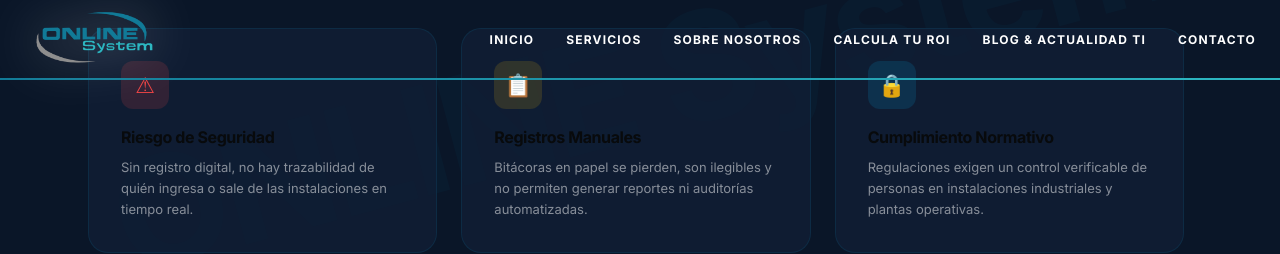
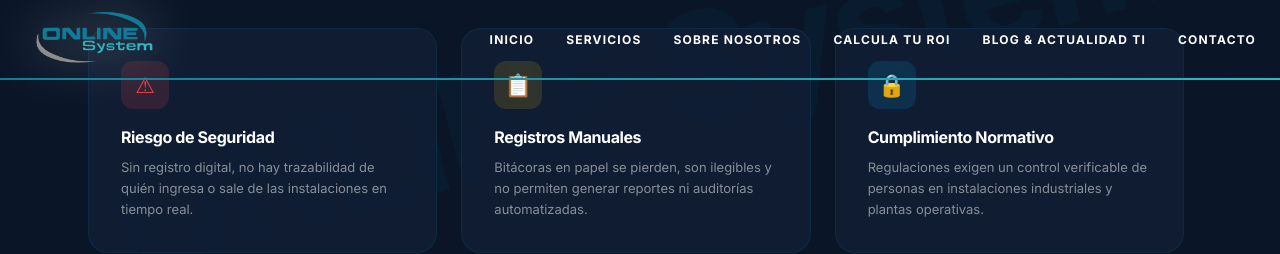
Before and after one commit to Tino0rcg/Panina-web-Online-2.0, a Next.js app: page / in a window 1280 px wide. Both pictures are taken after a click on the button 581 px from the left and 8587 px from the top of the page. Shown: the part 8228-8482 px from the top of the page. Built offline with nearby package versions, Linux system fonts and the light colour scheme.

Commit message:
fix: explicit white text for all internal card and step header tags in presentation

```diff
--- a/src/components/HybridSecurity.tsx
+++ b/src/components/HybridSecurity.tsx
@@ -267,7 +267,7 @@ export function HybridSecurity() {
                         <div className={`w-12 h-12 rounded-xl flex items-center justify-center text-[22px] mb-4 ${card.iconBg} ${card.iconColor}`}>
                           {card.icon}
                         </div>
-                        <h3 className="text-[16px] font-bold mb-2">{card.title}</h3>
+                        <h3 className="text-[16px] font-extrabold text-white mb-2">{card.title}</h3>
                         <p className="text-[13px] text-white/50 leading-[1.6]">{card.desc}</p>
                         {card.port && (
                           <p className={`mt-3 text-[11px] font-bold ${card.iconColor}`}>{card.port}</p>
@@ -352,7 +352,7 @@ export function HybridSecurity() {
                               {step.num}
                             </div>
                             <div>
-                              <h4 className="text-[16px] font-bold mb-1">{step.title}</h4>
+                              <h4 className="text-[16px] font-extrabold text-white mb-1">{step.title}</h4>
                               <p className="text-[13px] text-white/50 leading-[1.5]">{step.desc}</p>
                             </div>
                           </div>
@@ -380,7 +380,7 @@ export function HybridSecurity() {
                             {step.num}
                           </div>
                           <div>
-                            <h4 className="text-[16px] font-bold mb-1">{step.title}</h4>
+                            <h4 className="text-[16px] font-extrabold text-white mb-1">{step.title}</h4>
                             <p className="text-[13px] text-white/50 leading-[1.5]">{step.desc}</p>
                           </div>
                         </div>
```
